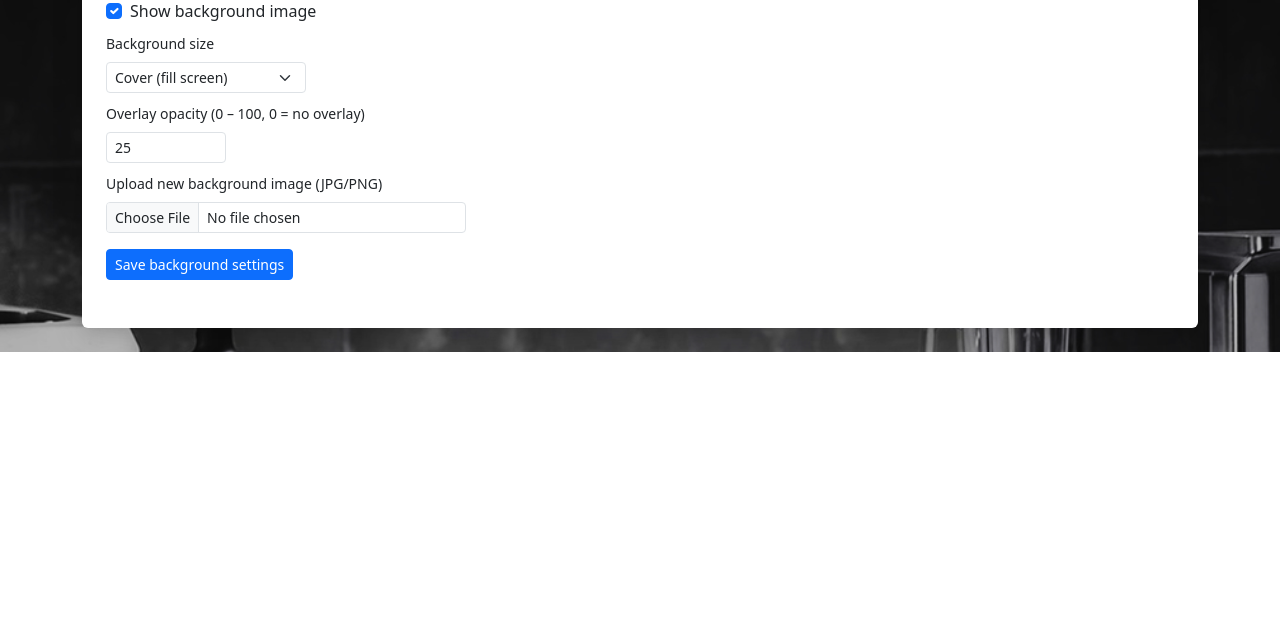
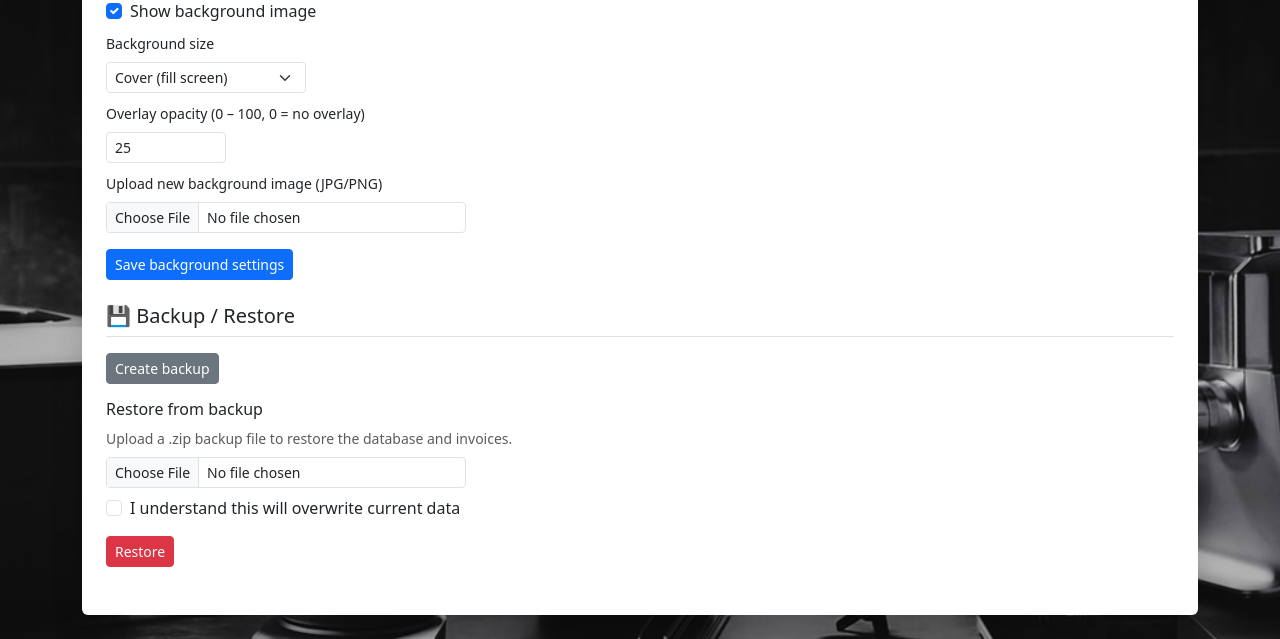
Before and after one commit to XSFORM/Stock_bot, a FastAPI app: page /admin/settings in a window 1280 px wide. Shown: the part 896-1535 px from the top of the page. Before the commit the page ends 1248 px from the top, so only its background shows below. Run offline with FastAPI, Linux system fonts and the light colour scheme; data comes from the database, SQL or seed files in the repository; data that the repository does not hold is empty.

Commit message:
[WIP] Add Backup and Restore controls to Admin Settings page (#35)
* Initial plan

* Add Backup & Restore controls to Admin Settings page

Co-authored-by: XSFORM <216679127+XSFORM@users.noreply.github.com>

---------

Co-authored-by: copilot-swe-agent[bot] <198982749+Copilot@users.noreply.github.com>
Co-authored-by: XSFORM <216679127+XSFORM@users.noreply.github.com>

```diff
--- a/app/i18n.py
+++ b/app/i18n.py
@@ -262,6 +262,15 @@ TRANSLATIONS: dict[str, dict[str, str]] = {
         "settings_bg_overlay": "Overlay opacity (0 – 100, 0 = no overlay)",
         "settings_bg_upload": "Upload new background image (JPG/PNG)",
         "settings_bg_save": "Save background settings",
+        # Backup / Restore section
+        "settings_backup_heading": "Backup / Restore",
+        "settings_backup_create_btn": "Create backup",
+        "settings_backup_restore_heading": "Restore from backup",
+        "settings_backup_restore_hint": "Upload a .zip backup file to restore the database and invoices.",
+        "settings_backup_restore_confirm": "I understand this will overwrite current data",
+        "settings_backup_restore_btn": "Restore",
+        "settings_backup_restored_ok": "Backup restored successfully.",
+        "settings_backup_restore_error": "Restore failed: ",
         # UI controls
         "theme_toggle_label": "Theme",
         "lang_toggle_label": "Language",
@@ -523,6 +532,15 @@ TRANSLATIONS: dict[str, dict[str, str]] = {
         "settings_bg_overlay": "Прозрачность наложения (0 – 100, 0 = без наложения)",
         "settings_bg_upload": "Загрузить фон (JPG/PNG)",
         "settings_bg_save": "Сохранить настройки фона",
+        # Backup / Restore section
+        "settings_backup_heading": "Резервная копия / Восстановление",
+        "settings_backup_create_btn": "Создать резервную копию",
+        "settings_backup_restore_heading": "Восстановить из резервной копии",
+        "settings_backup_restore_hint": "Загрузите .zip файл резервной копии для восстановления базы данных и счетов.",
+        "settings_backup_restore_confirm": "Я понимаю, что текущие данные будут перезаписаны",
+        "settings_backup_restore_btn": "Восстановить",
+        "settings_backup_restored_ok": "Резервная копия успешно восстановлена.",
+        "settings_backup_restore_error": "Ошибка восстановления: ",
         # UI controls
         "theme_toggle_label": "Тема",
         "lang_toggle_label": "Язык",
@@ -783,6 +801,15 @@ TRANSLATIONS: dict[str, dict[str, str]] = {
         "settings_bg_overlay": "Üstüni örtme aýdyňlygy (0 – 100, 0 = örtmesiz)",
         "settings_bg_upload": "Täze fon ýükläň (JPG/PNG)",
         "settings_bg_save": "Fon sazlamalaryny saklamak",
+        # Backup / Restore section
+        "settings_backup_heading": "Ätiýaç nusgasy / Dikeltmek",
+        "settings_backup_create_btn": "Ätiýaç nusgasyny döret",
+        "settings_backup_restore_heading": "Ätiýaç nusgasyndan dikelt",
+        "settings_backup_restore_hint": "Maglumatlary we töleg resminamalaryny dikeltmek üçin .zip faýlyny ýükläň.",
+        "settings_backup_restore_confirm": "Häzirki maglumatlar üstüne ýazyljakdygyny düşünýärin",
+        "settings_backup_restore_btn": "Dikelt",
+        "settings_backup_restored_ok": "Ätiýaç nusgasy üstünlikli dikeldildi.",
+        "settings_backup_restore_error": "Dikeltmek şowsuz boldy: ",
         # UI controls
         "theme_toggle_label": "Tema",
         "lang_toggle_label": "Dil",
--- a/app/web/main.py
+++ b/app/web/main.py
@@ -4,6 +4,8 @@ import hashlib
 import os
 import secrets
 import shutil
+import tempfile
+import zipfile
 from datetime import datetime, timedelta, timezone
 from pathlib import Path
 from datetime import date
@@ -108,9 +110,10 @@ from app.services.invoice_xlsx import generate_invoice_xlsx, generate_invoice_xl
 from app.services.receive_xlsx import generate_receive_xlsx_bytes
 from app.services.return_xlsx import generate_return_xlsx_bytes
 from app.services.stock_xlsx import generate_stock_xlsx_bytes
-from app.services.backup import make_backup
+from app.services.backup import make_backup, INVOICES_DIR
 from app.i18n import get_translations, SUPPORTED_LANGS
 from app.db.sqlite import (
+    DB_PATH,
     get_setting,
     set_setting,
     create_session,
@@ -1115,12 +1118,13 @@ def set_theme(theme: str = Form(...), next: str = Form("/")):
 # ──────────────────────────────────────────────────────────────────────────────
 
 @app.get("/admin/settings", response_class=HTMLResponse)
-def admin_settings_get(request: Request, saved: str = ""):
+def admin_settings_get(request: Request, saved: str = "", msg: str = ""):
     return _render(
         request,
         "admin_settings.html",
         {
             "saved": saved,
+            "msg": msg,
             "lock_enabled": get_setting("site_lock_enabled", "0") == "1",
             "session_hours": get_setting("site_lock_session_hours", "24"),
             "default_lang": get_setting("default_lang", "en"),
@@ -1191,3 +1195,86 @@ async def admin_settings_background(
             with dest.open("wb") as fout:
                 shutil.copyfileobj(bg_file.file, fout)
     return RedirectResponse(url="/admin/settings?saved=1", status_code=303)
+
+
+# ──────────────────────────────────────────────────────────────────────────────
+# Backup / Restore endpoints
+# ──────────────────────────────────────────────────────────────────────────────
+
+@app.post("/admin/backup/create")
+def admin_backup_create():
+    zip_path = make_backup()
+    p = Path(zip_path)
+    return FileResponse(str(p), filename=p.name, media_type="application/zip")
+
+
+@app.post("/admin/backup/restore")
+async def admin_backup_restore(
+    backup_file: UploadFile = File(...),
+    confirm: str = Form(""),
+):
+    if confirm != "1":
+        return RedirectResponse(
+            url="/admin/settings?msg=restore_error:confirmation+required",
+            status_code=303,
+        )
+
+    # Save uploaded file to a temp location
+    try:
+        with tempfile.TemporaryDirectory() as tmp_dir:
+            tmp_path = Path(tmp_dir) / "uploaded.zip"
+            with tmp_path.open("wb") as fout:
+                shutil.copyfileobj(backup_file.file, fout)
+
+            # Validate it is a valid zip with stock.db
+            if not zipfile.is_zipfile(str(tmp_path)):
+                return RedirectResponse(
+                    url="/admin/settings?msg=restore_error:not+a+valid+zip",
+                    status_code=303,
+                )
+
+            with zipfile.ZipFile(str(tmp_path), "r") as zf:
+                names = zf.namelist()
+                if "stock.db" not in names:
+                    return RedirectResponse(
+                        url="/admin/settings?msg=restore_error:zip+missing+stock.db",
+                        status_code=303,
+                    )
+
+                # Zip Slip protection: ensure no member escapes the extract dir
+                extract_dir = Path(tmp_dir) / "extracted"
+                extract_dir.mkdir()
+                for member in zf.infolist():
+                    member_path = (extract_dir / member.filename).resolve()
+                    if not str(member_path).startswith(str(extract_dir.resolve())):
+                        return RedirectResponse(
+                            url="/admin/settings?msg=restore_error:unsafe+zip+path",
+                            status_code=303,
+                        )
+
+                # Create a safety backup before overwriting anything
+                make_backup()
+
+                # Extract to temp dir
+                zf.extractall(str(extract_dir))
+
+            # Restore DB
+            src_db = extract_dir / "stock.db"
+            DB_PATH.parent.mkdir(parents=True, exist_ok=True)
+            shutil.copy2(str(src_db), str(DB_PATH))
+
+            # Restore invoices (if present in zip)
+            src_invoices = extract_dir / "invoices"
+            if src_invoices.exists():
+                INVOICES_DIR.mkdir(parents=True, exist_ok=True)
+                for pdf in src_invoices.glob("*.pdf"):
+                    shutil.copy2(str(pdf), str(INVOICES_DIR / pdf.name))
+
+    except (zipfile.BadZipFile, OSError, ValueError) as exc:
+        err = quote(str(exc)[:200], safe="")
+        return RedirectResponse(
+            url=f"/admin/settings?msg=restore_error:{err}",
+            status_code=303,
+        )
+
+    return RedirectResponse(url="/admin/settings?msg=restored_ok", status_code=303)
--- a/app/web/templates/admin_settings.html
+++ b/app/web/templates/admin_settings.html
@@ -5,6 +5,12 @@
 
   {% if saved %}
   <div class="alert alert-success py-2 small">{{ t.saved_ok }}</div>
+  {% endif %}
+
+  {% if msg == "restored_ok" %}
+  <div class="alert alert-success py-2 small">{{ t.settings_backup_restored_ok }}</div>
+  {% elif msg.startswith("restore_error:") %}
+  <div class="alert alert-danger py-2 small">{{ t.settings_backup_restore_error }}{{ msg[14:] }}</div>
   {% endif %}
 
   <!-- ── Site Lock ──────────────────────────────────────────────────── -->
@@ -88,5 +94,27 @@
     <button type="submit" class="btn btn-sm btn-primary">{{ t.settings_bg_save }}</button>
   </form>
 
+  <!-- ── Backup / Restore ───────────────────────────────────────────── -->
+  <h5 class="mt-4 mb-3 border-bottom pb-2">💾 {{ t.settings_backup_heading }}</h5>
+
+  <form method="post" action="/admin/backup/create" class="mb-3">
+    <button type="submit" class="btn btn-sm btn-secondary">{{ t.settings_backup_create_btn }}</button>
+  </form>
+
+  <h6 class="mb-2">{{ t.settings_backup_restore_heading }}</h6>
+  <p class="small text-muted mb-2">{{ t.settings_backup_restore_hint }}</p>
+  <form method="post" action="/admin/backup/restore" enctype="multipart/form-data" class="mb-4">
+    <div class="mb-2">
+      <input type="file" name="backup_file" class="form-control form-control-sm"
+             accept=".zip" required style="max-width:360px">
+    </div>
+    <div class="mb-3 form-check">
+      <input class="form-check-input" type="checkbox" name="confirm" value="1"
+             id="restore_confirm" required>
+      <label class="form-check-label" for="restore_confirm">{{ t.settings_backup_restore_confirm }}</label>
+    </div>
+    <button type="submit" class="btn btn-sm btn-danger">{{ t.settings_backup_restore_btn }}</button>
+  </form>
+
 </div>
 {% endblock %}
```
Also changed, not shown: app/services/backup.py (+11 -3 lines).
